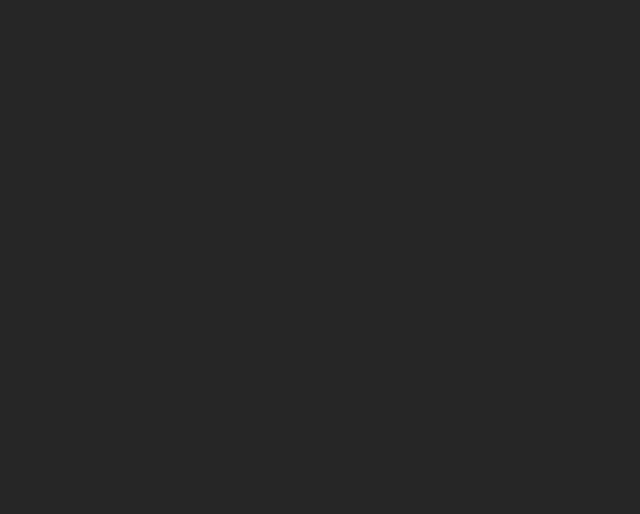
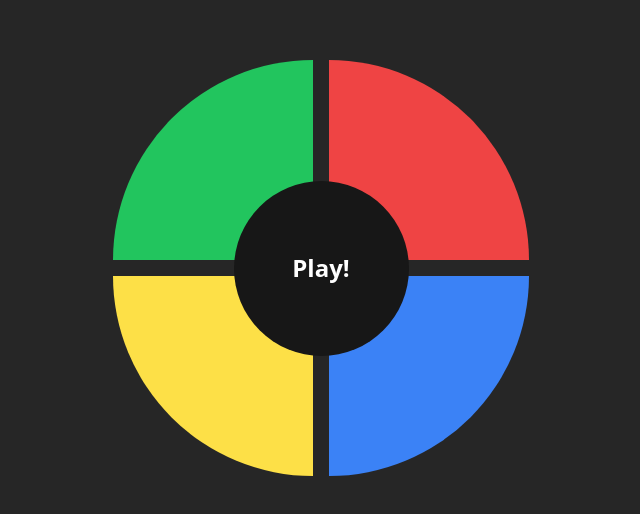
Before and after one commit to taylormasiello/React_Simon, a React (Create React App) app: page / in a window 1280 px wide. Shown: the part 132-646 px from the top of the page, without its empty margins (319-959 px from the left). Built offline with nearby package versions, Linux system fonts and the light colour scheme.

Commit message:
built  and styled simon game buttons, all 4 colors and play btn

```diff
--- /dev/null
+++ b/src/components/GameBtn.jsx
@@ -0,0 +1,9 @@
+import React from 'react'
+
+function GameBtn({ border, bg, onClick }) {
+    return ( //border,bg tailwindcss classes, setup as props
+        <button className={`${border} ${bg} w-[175px] sm:w-[200px] h-[175px] sm:h-[200px] m-2 duration-200 hover:scale-105`} onClick={onClick}/>
+    )
+}
+
+export default GameBtn
--- a/src/components/SimonGame.jsx
+++ b/src/components/SimonGame.jsx
@@ -1,20 +1,31 @@
 import React from 'react'
+import GameBtn from './GameBtn'
 
 function SimonGame() {
     return (
         //main container
         <div className="flex justify-center items-center bg-neutral-800 w-screen h-screen">
             {/*game container*/}
-            <div className="flex felx-col justify-center items-center">
-                {/*green and red buttons container*/}
-                <div className="">
-
+            <div className="relative flex flex-col justify-center items-center">
+                {/*green and red btns container*/}
+                <div>
+                    {/*green btn*/}
+                    <GameBtn border="rounded-tl-full" bg="bg-green-500"/>
+                    {/*red btn*/}
+                    <GameBtn border="rounded-tr-full" bg="bg-red-500"/>
                 </div>
 
-                {/*yellow and blue buttons container*/}
-                <div className="">
-
+                {/*yellow and blue btns container*/}
+                <div>
+                    {/*yellow btn*/}
+                    <GameBtn border="rounded-bl-full" bg="bg-yellow-300"/>
+                    {/*blue btn*/}
+                    <GameBtn border="rounded-br-full" bg="bg-blue-500"/>
                 </div>
+                {/*play btn*/}
+                <button className="absolute bg-neutral-900 text-white text-xl sm:text-2xl font-bold rounded-full w-[150px] sm:w-[175px] h-[150px] sm:h-[175px] duration-200 hover:scale-105">
+                    Play!
+                </button>
             </div>
         </div>
     )
```
